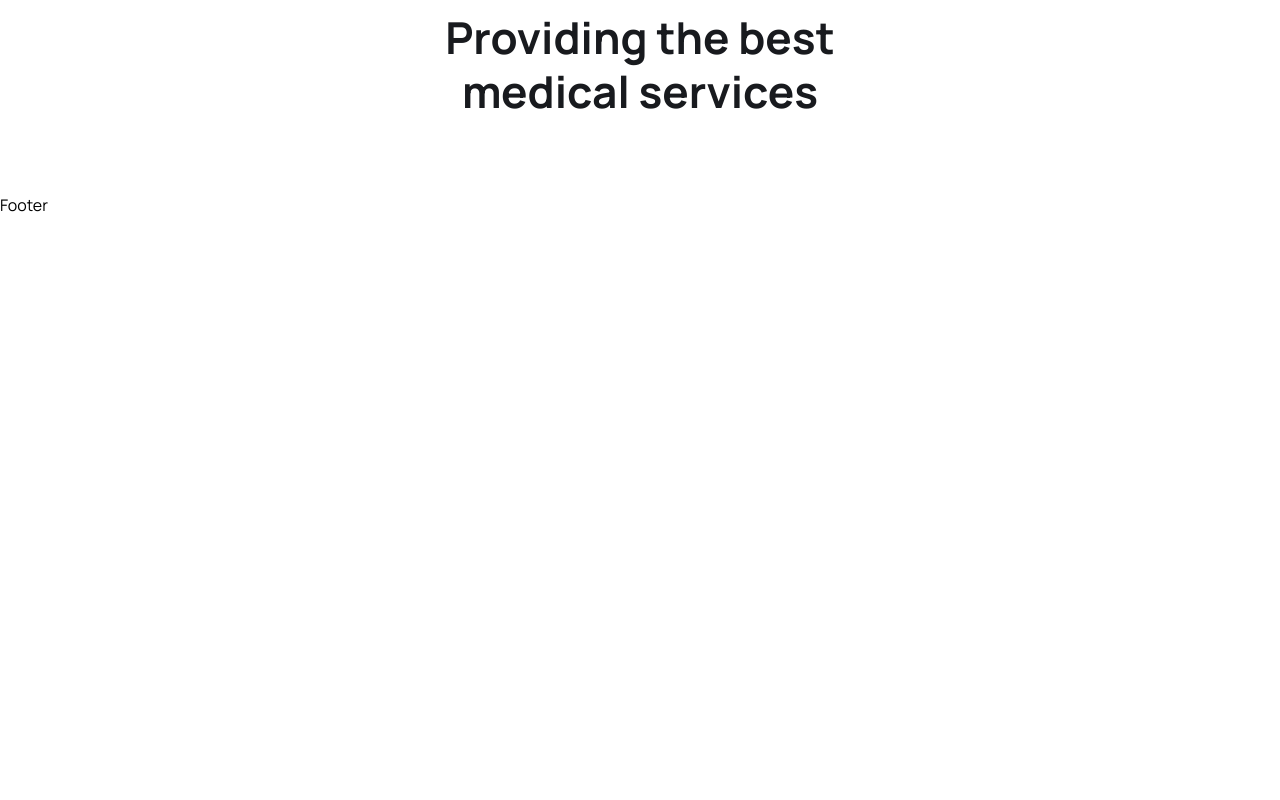
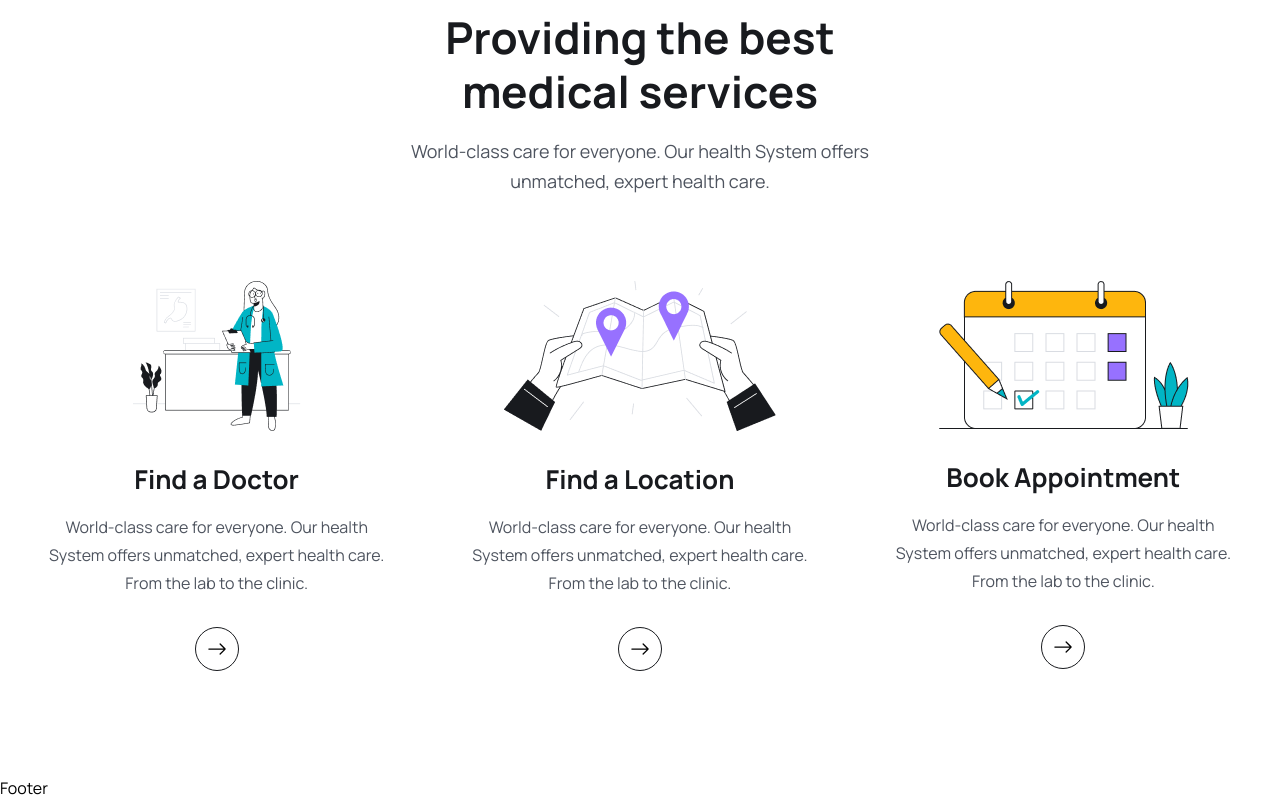
Before and after one commit to Goat95/medicare, a React (Vite) app in the folder frontend/: page / in a window 1280 px wide. Shown: the part 906-1706 px from the top of the page. Before the commit the page ends 1123 px from the top, so only its background shows below. Built offline with nearby package versions, Linux system fonts and the light colour scheme; the HTML template or start-up script is replaced by a standard one.

Commit message:
feat: implement works section

```diff
--- a/frontend/src/App.css
+++ b/frontend/src/App.css
@@ -18,6 +18,7 @@
   top: 0;
   left: 0;
   z-index: 99999;
+  background: white;
   box-shadow: 3px 3px -8px 3px #ddd;
 }
 
--- a/frontend/src/pages/Home.jsx
+++ b/frontend/src/pages/Home.jsx
@@ -1,6 +1,12 @@
+import { Link } from "react-router-dom";
+import { BsArrowRight } from "react-icons/bs";
+
 import heroImg01 from "../assets/images/hero-img01.png";
 import heroImg02 from "../assets/images/hero-img02.png";
 import heroImg03 from "../assets/images/hero-img03.png";
+import icon01 from "../assets/images/icon01.png";
+import icon02 from "../assets/images/icon02.png";
+import icon03 from "../assets/images/icon03.png";
 
 const Home = () => {
   return (
@@ -74,6 +80,72 @@
             <h2 className="heading text-center">
               Providing the best medical services
             </h2>
+            <p className="text__para text-center">
+              World-class care for everyone. Our health System offers unmatched,
+              expert health care.
+            </p>
+          </div>
+          <div className="grid grid-cols-1 md:grid-cols-2 lg:grid-cols-3 gap-5 lg:gap-[30px] mt-[30px] lg:mt-[55px]">
+            <div className="py-[30px] px-5">
+              <div className="flex items-center justify-center">
+                <img src={icon01} alt="icon" />
+              </div>
+              <div className="mt-[30px]">
+                <h2 className="text-[26px] leading-9 text-headingColor font-[700] text-center">
+                  Find a Doctor
+                </h2>
+                <p className="text-[16px] leading-7 text-textColor font-[400] mt-4 text-center">
+                  World-class care for everyone. Our health System offers
+                  unmatched, expert health care. From the lab to the clinic.
+                </p>
+                <Link
+                  to="/doctors"
+                  className="w-[44px] h-[44px] rounded-full border border-solid border-[#181A1E] mt-[30px] mx-auto flex items-center justify-center group hover:bg-primaryColor hover:border-none"
+                >
+                  <BsArrowRight className="group-hover:text-white w-6 h-5" />
+                </Link>
+              </div>
+            </div>
+            <div className="py-[30px] px-5">
+              <div className="flex items-center justify-center">
+                <img src={icon02} alt="icon" />
+              </div>
+              <div className="mt-[30px]">
+                <h2 className="text-[26px] leading-9 text-headingColor font-[700] text-center">
+                  Find a Location
+                </h2>
+                <p className="text-[16px] leading-7 text-textColor font-[400] mt-4 text-center">
+                  World-class care for everyone. Our health System offers
+                  unmatched, expert health care. From the lab to the clinic.
+                </p>
+                <Link
+                  to="/doctors"
+                  className="w-[44px] h-[44px] rounded-full border border-solid border-[#181A1E] mt-[30px] mx-auto flex items-center justify-center group hover:bg-primaryColor hover:border-none"
+                >
+                  <BsArrowRight className="group-hover:text-white w-6 h-5" />
+                </Link>
+              </div>
+            </div>
+            <div className="py-[30px] px-5">
+              <div className="flex items-center justify-center">
+                <img src={icon03} alt="icon" />
+              </div>
+              <div className="mt-[30px]">
+                <h2 className="text-[26px] leading-9 text-headingColor font-[700] text-center">
+                  Book Appointment
+                </h2>
+                <p className="text-[16px] leading-7 text-textColor font-[400] mt-4 text-center">
+                  World-class care for everyone. Our health System offers
+                  unmatched, expert health care. From the lab to the clinic.
+                </p>
+                <Link
+                  to="/doctors"
+                  className="w-[44px] h-[44px] rounded-full border border-solid border-[#181A1E] mt-[30px] mx-auto flex items-center justify-center group hover:bg-primaryColor hover:border-none"
+                >
+                  <BsArrowRight className="group-hover:text-white w-6 h-5" />
+                </Link>
+              </div>
+            </div>
           </div>
         </div>
       </section>
```
